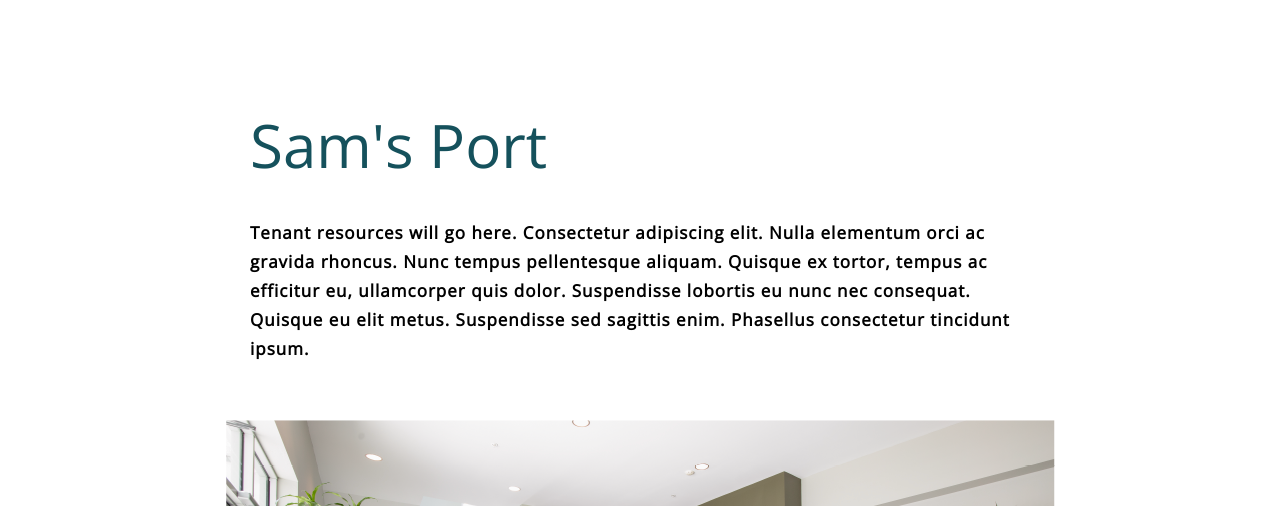
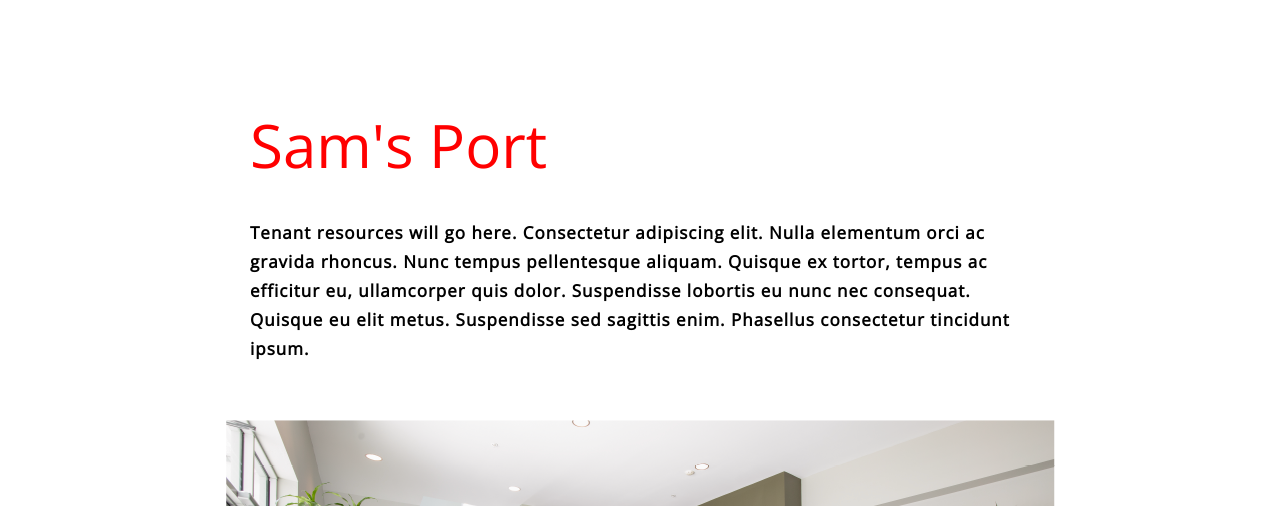
Before and after one commit to Samir-adventure/project-1, a plain HTML site: page index.html in a window 1280 px wide. Shown: the part 294-800 px from the top of the page. Drawn offline with Linux system fonts and the light colour scheme; files whose address does not match are found by name.

Commit message:
Update style.css sd

```diff
--- a/css/style.css
+++ b/css/style.css
@@ -672,7 +672,7 @@ body {
     padding: 0 60px;
 }
 .about-section .about-title h1 {
-    color: var(--text-color);
+    color: red;
     font: var(--h1);
 
 }
```
